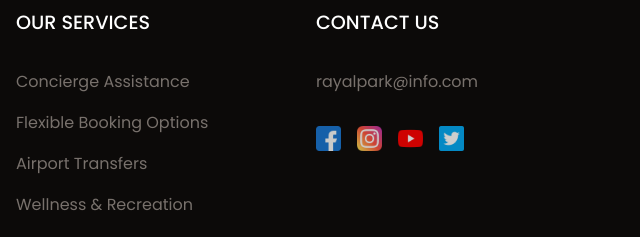
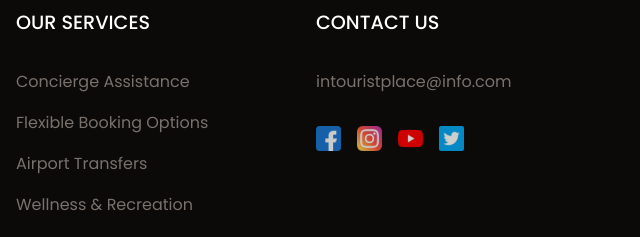
Before and after one commit to Smitpaghdal/website-2.0, a plain HTML site: page index.html in a window 1280 px wide. Shown: the part 3586-3823 px from the top of the page, 640-1280 px from the left. Drawn offline with nearby package versions, Linux system fonts and the light colour scheme.

Commit message:
Update index.html

```diff
--- a/index.html
+++ b/index.html
@@ -239,7 +239,7 @@
         <div class="footer__col">
           <h4>CONTACT US</h4>
           <ul class="footer__links">
-            <li><a href="#">rayalpark@info.com</a></li>
+            <li><a href="#">intouristplace@info.com</a></li>
           </ul>
           <div class="footer__socials">
             <a href="#"><img src="facebook.png" alt="facebook" /></a>
```
